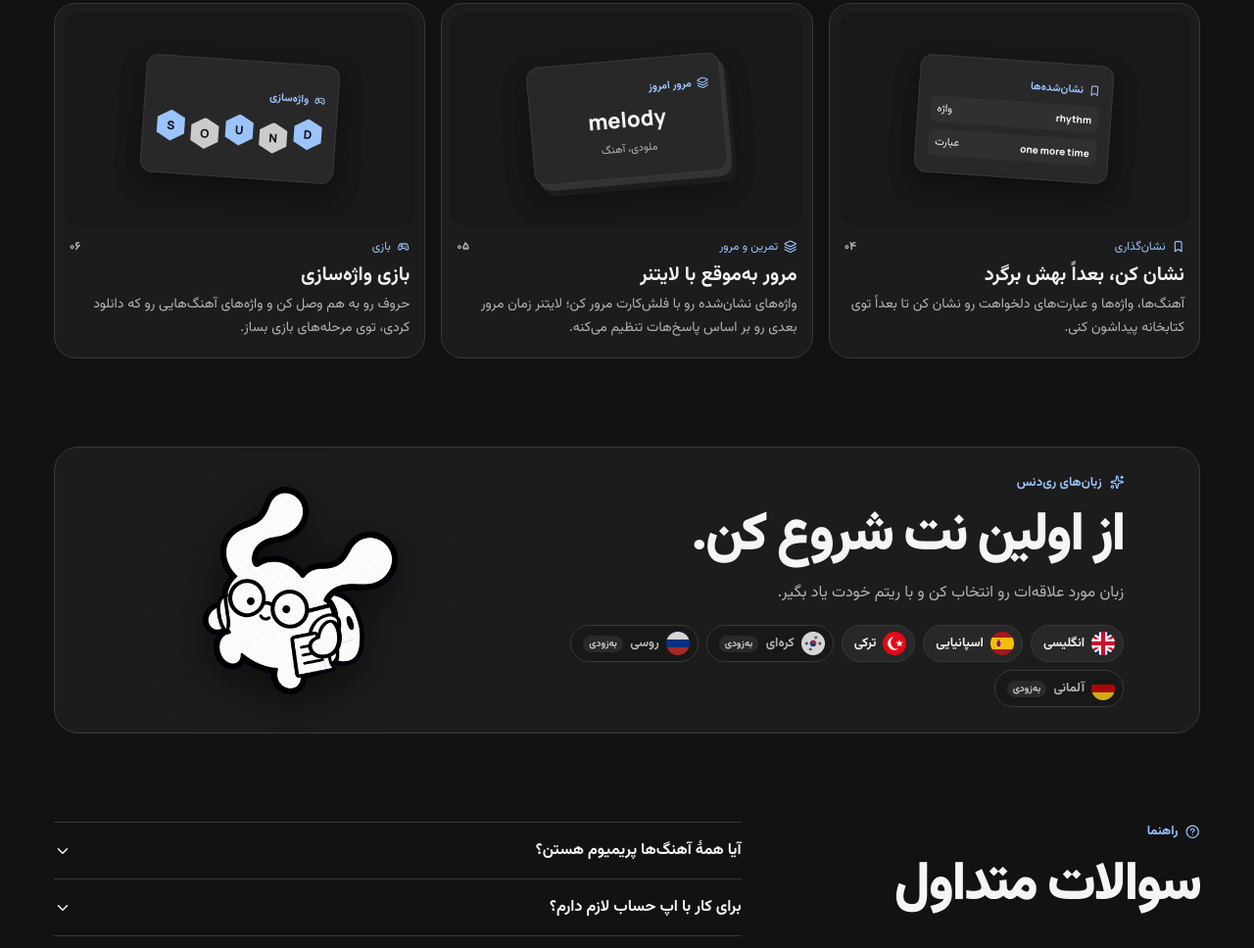
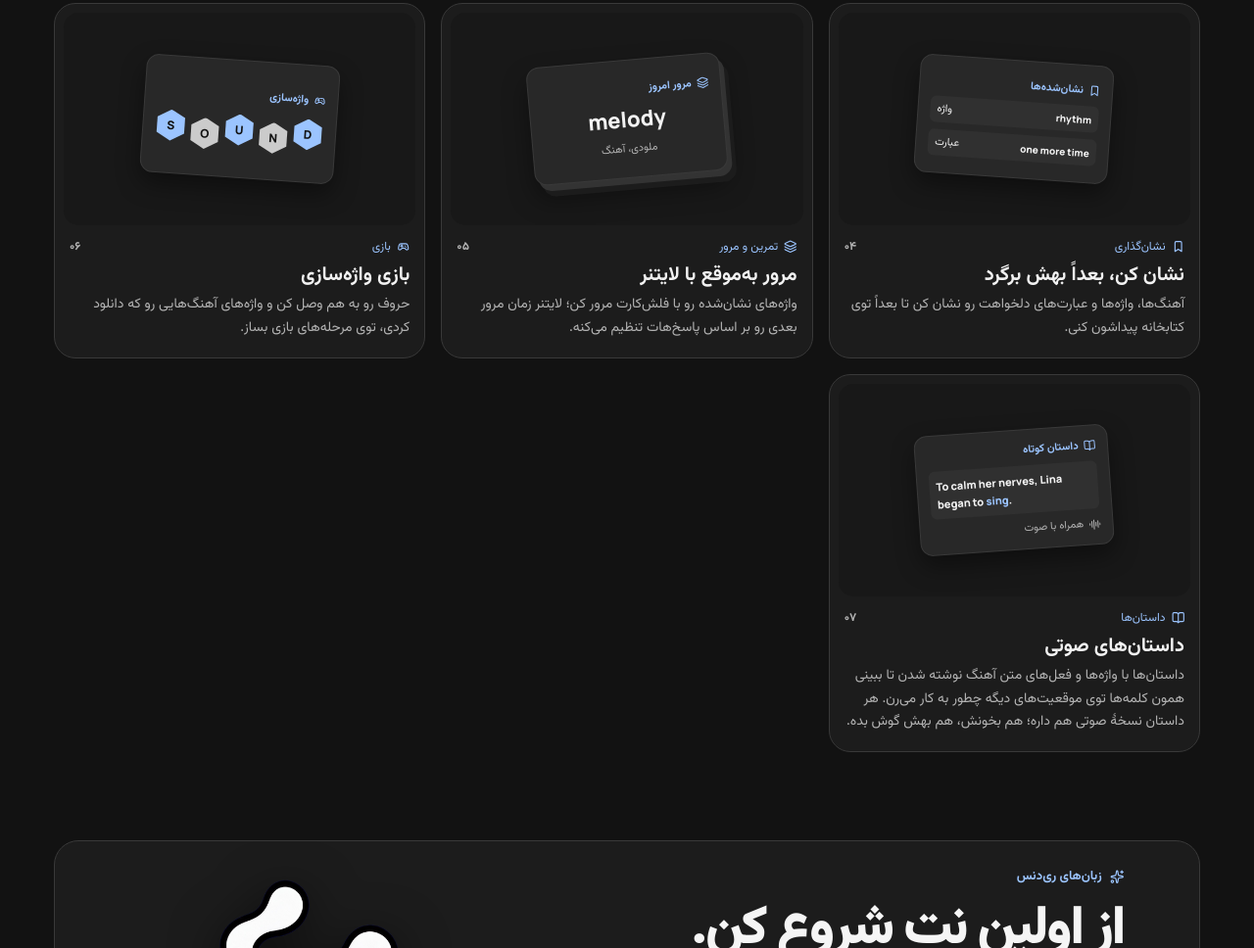
Before and after one commit to khodehydro/reedance-landingpage, a website built with Vite: page index.html in a window 1280 px wide. Shown: the part 1066-2034 px from the top of the page at 98% size. Built offline with nearby package versions, Linux system fonts and the light colour scheme.

Commit message:
Showcase audio stories in the features section
Co-authored-by: arena-agent <297053741+arena-agent@users.noreply.github.com>

```diff
--- a/index.html
+++ b/index.html
@@ -69,6 +69,7 @@
         <button type="button" data-filter="bookmark" aria-pressed="false">نشان‌گذاری</button>
         <button type="button" data-filter="review" aria-pressed="false">تمرین و مرور</button>
         <button type="button" data-filter="game" aria-pressed="false">بازی</button>
+        <button type="button" data-filter="stories" aria-pressed="false">داستان‌ها</button>
       </div>
       <div class="feature-grid">
         <article class="feature" data-category="listen">
@@ -123,6 +124,17 @@
           </div>
           <div class="feature-label"><span><svg class="icon" aria-hidden="true"><use href="/media/icons.svg#gamepad"/></svg> بازی</span><b>۰۶</b></div>
           <h3>بازی واژه‌سازی</h3><p>حروف رو به هم وصل کن و واژه‌های آهنگ‌هایی رو که دانلود کردی، توی مرحله‌های بازی بساز.</p>
+        </article>
+        <article class="feature" data-category="stories">
+          <div class="tile" aria-hidden="true">
+            <div class="tile-ui mini-story">
+              <div class="mini-heading"><svg class="icon"><use href="/media/icons.svg#book-open"/></svg> داستان کوتاه</div>
+              <div class="story-excerpt" lang="en" dir="ltr">To calm her nerves, Lina began to <mark>sing</mark>.</div>
+              <span class="story-audio"><svg class="icon"><use href="/media/icons.svg#audio-lines"/></svg> همراه با صوت</span>
+            </div>
+          </div>
+          <div class="feature-label"><span><svg class="icon" aria-hidden="true"><use href="/media/icons.svg#book-open"/></svg> داستان‌ها</span><b>۰۷</b></div>
+          <h3>داستان‌های صوتی</h3><p>داستان‌ها با واژه‌ها و فعل‌های متن آهنگ نوشته شدن تا ببینی همون کلمه‌ها توی موقعیت‌های دیگه چطور به کار می‌رن. هر داستان نسخهٔ صوتی هم داره؛ هم بخونش، هم بهش گوش بده.</p>
         </article>
       </div>
     </section>
--- a/src/style.css
+++ b/src/style.css
@@ -94,7 +94,7 @@ h1,h2,h3,p{margin:0}
 .answers button.correct{background:var(--accent);color:var(--on-accent);border-color:var(--accent)}
 .answers button.incorrect{background:var(--error-container);color:var(--on-error-container);border-color:var(--error)}
 .feedback{min-height:1.4em}
-.mini-library,.mini-leitner,.mini-game{display:grid;align-content:center;gap:7px;font-size:11px}
+.mini-library,.mini-leitner,.mini-game,.mini-story{display:grid;align-content:center;gap:7px;font-size:11px}
 .mini-heading{display:flex;align-items:center;gap:5px;font-weight:700;color:var(--accent)}
 .mini-library{transform:rotate(4deg)}
 .mini-entry{display:flex;align-items:center;justify-content:space-between;gap:5px;border-radius:6px;background:var(--primary-container);padding:5px 7px}
@@ -106,6 +106,10 @@ h1,h2,h3,p{margin:0}
 .game-letters{display:grid;grid-template-columns:repeat(5,minmax(0,1fr));gap:3px;margin-top:4px;font:800 12px Manrope,sans-serif}
 .game-letters span{display:grid;place-items:center;aspect-ratio:1;background:var(--accent);color:var(--on-accent);clip-path:polygon(50% 0,94% 25%,94% 75%,50% 100%,6% 75%,6% 25%)}
 .game-letters span:nth-child(even){margin-top:6px;background:var(--secondary)}
+.mini-story{transform:rotate(-4deg)}
+.story-excerpt{border-radius:6px;background:var(--primary-container);padding:7px;font:700 11px/1.6 Manrope,sans-serif}
+.story-excerpt mark{background:none;color:var(--accent)}
+.story-audio{display:flex;align-items:center;gap:5px;color:var(--muted)}
 .feature-label{display:flex;align-items:center;justify-content:space-between;margin:13px 6px 4px;font-size:12px;color:var(--accent)}
 .feature-label span{display:flex;align-items:center;gap:6px}
 .feature-label b{color:var(--muted)}
```
